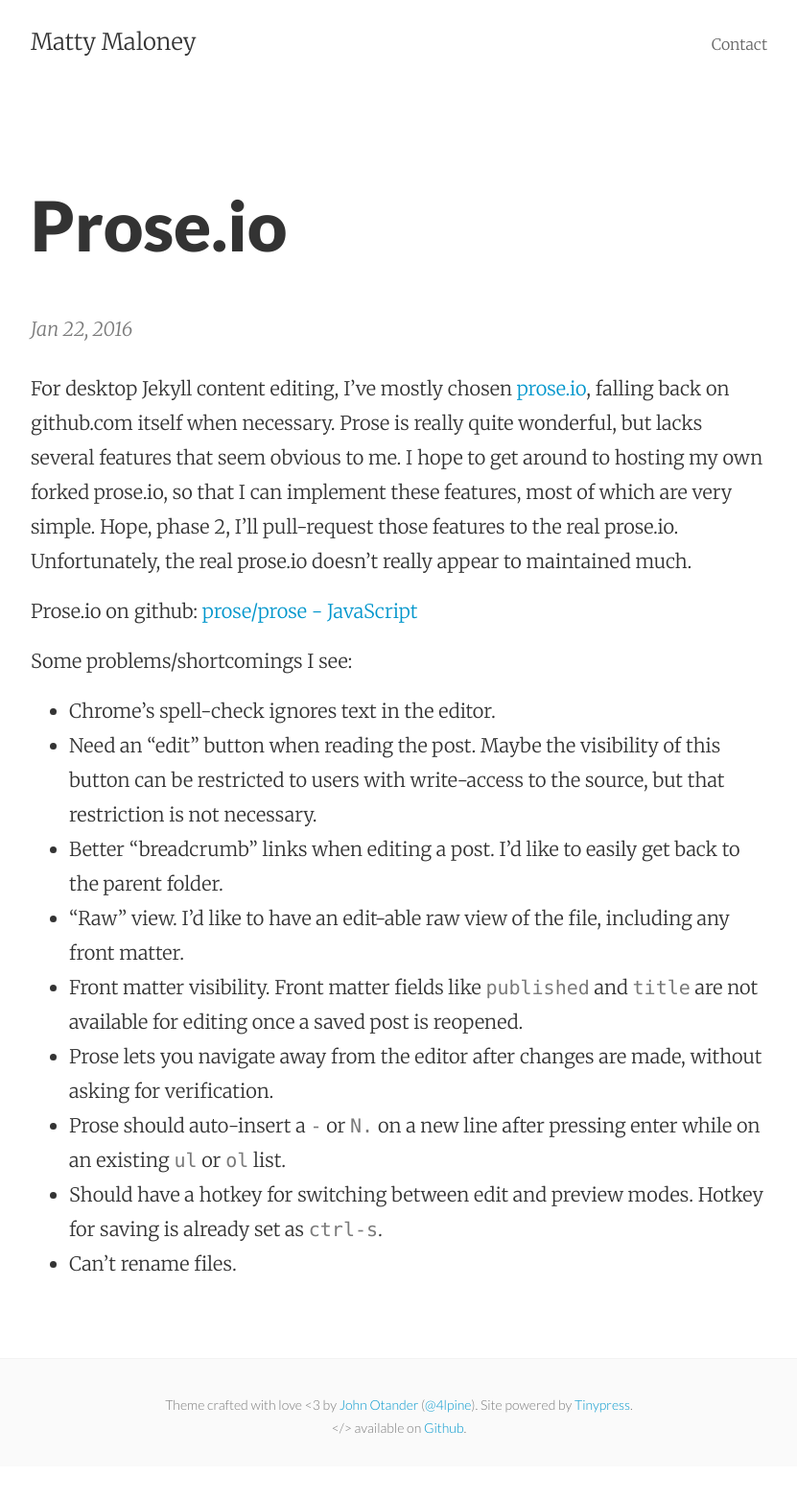
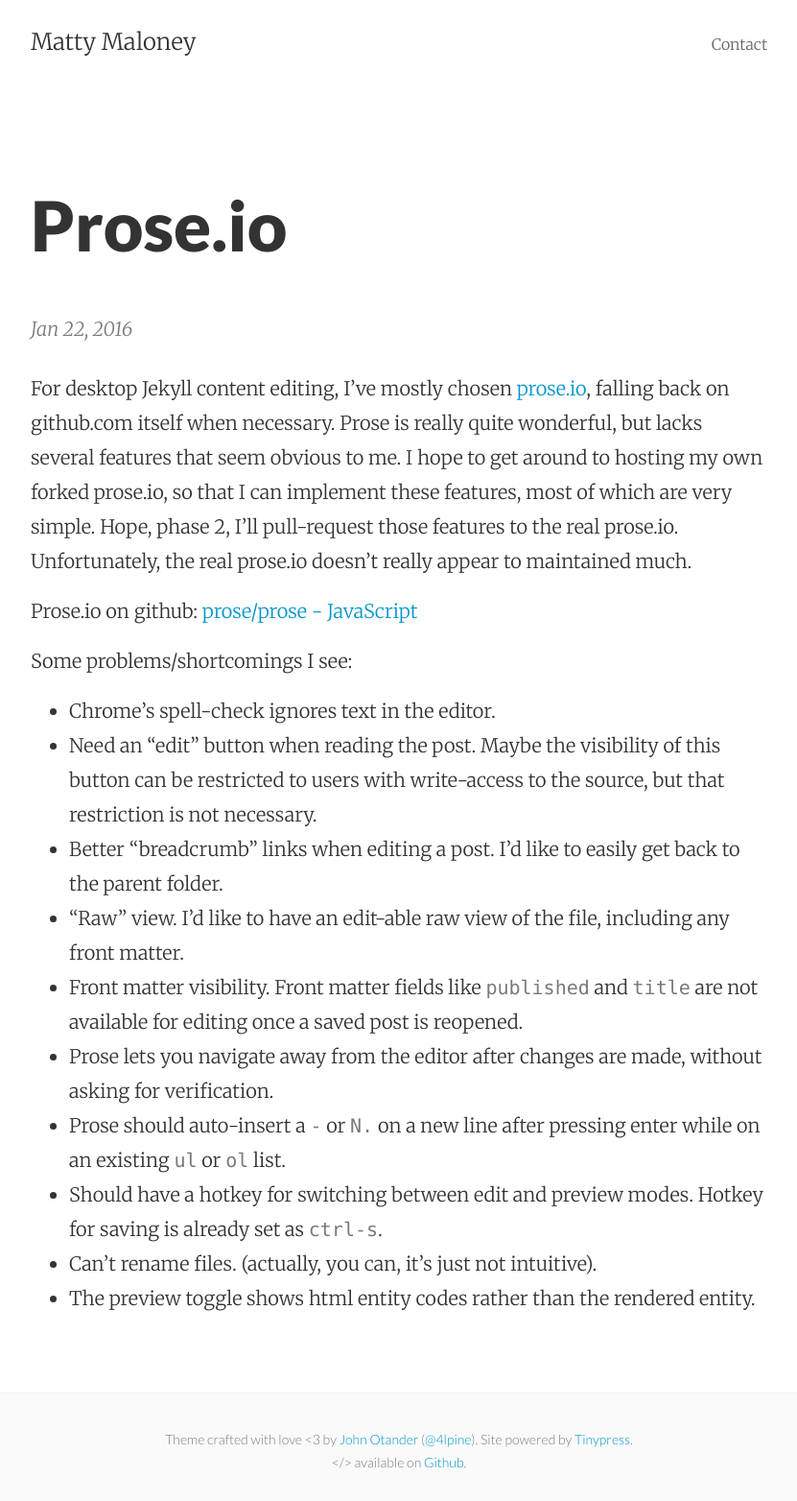
Before and after one commit to mattymaloney/mattymaloney.github.io, a Jekyll site: the page built from _posts/2016-01-22-prose-io.md, in a window 1280 px wide. Shown: the whole page at 96% size, without its empty margins (224-1055 px from the left). Built offline with Jekyll 4.4.1, drawn with Linux system fonts in a browser that asks for light colours; before the commit the page ends 1528 px from its top, so only the background shows below that.

Commit message:
Updated 2016-01-22-prose-io.md

```diff
--- a/_posts/2016-01-22-prose-io.md
+++ b/_posts/2016-01-22-prose-io.md
@@ -23,4 +23,5 @@
 - Prose lets you navigate away from the editor after changes are made, without asking for verification.
 - Prose should auto-insert a `-` or `N.` on a new line after pressing enter while on an existing `ul` or `ol` list.
 - Should have a hotkey for switching between edit and preview modes. Hotkey for saving is already set as `ctrl-s`.
-- Can't rename files.
+- Can't rename files. (actually, you can, it's just not intuitive).
+- The preview toggle shows html entity codes rather than the rendered entity.
```
